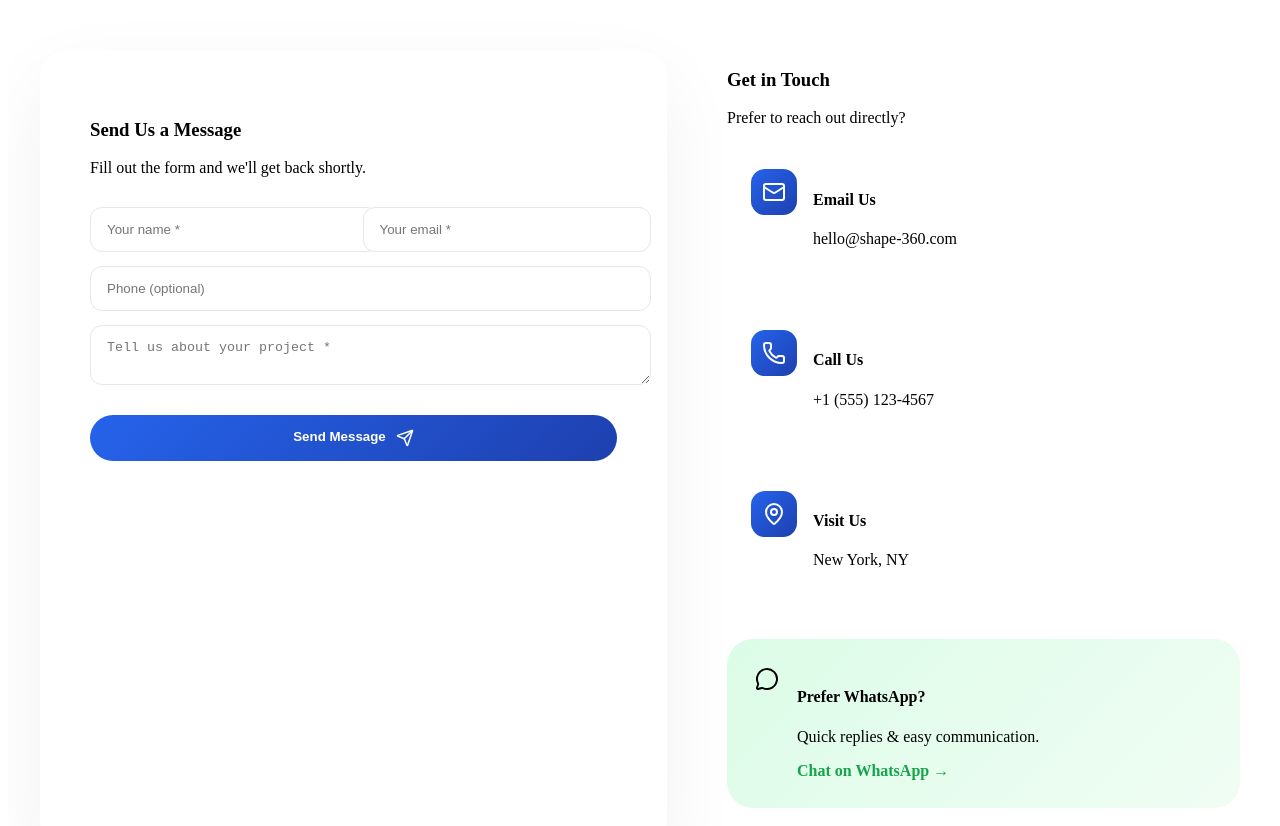
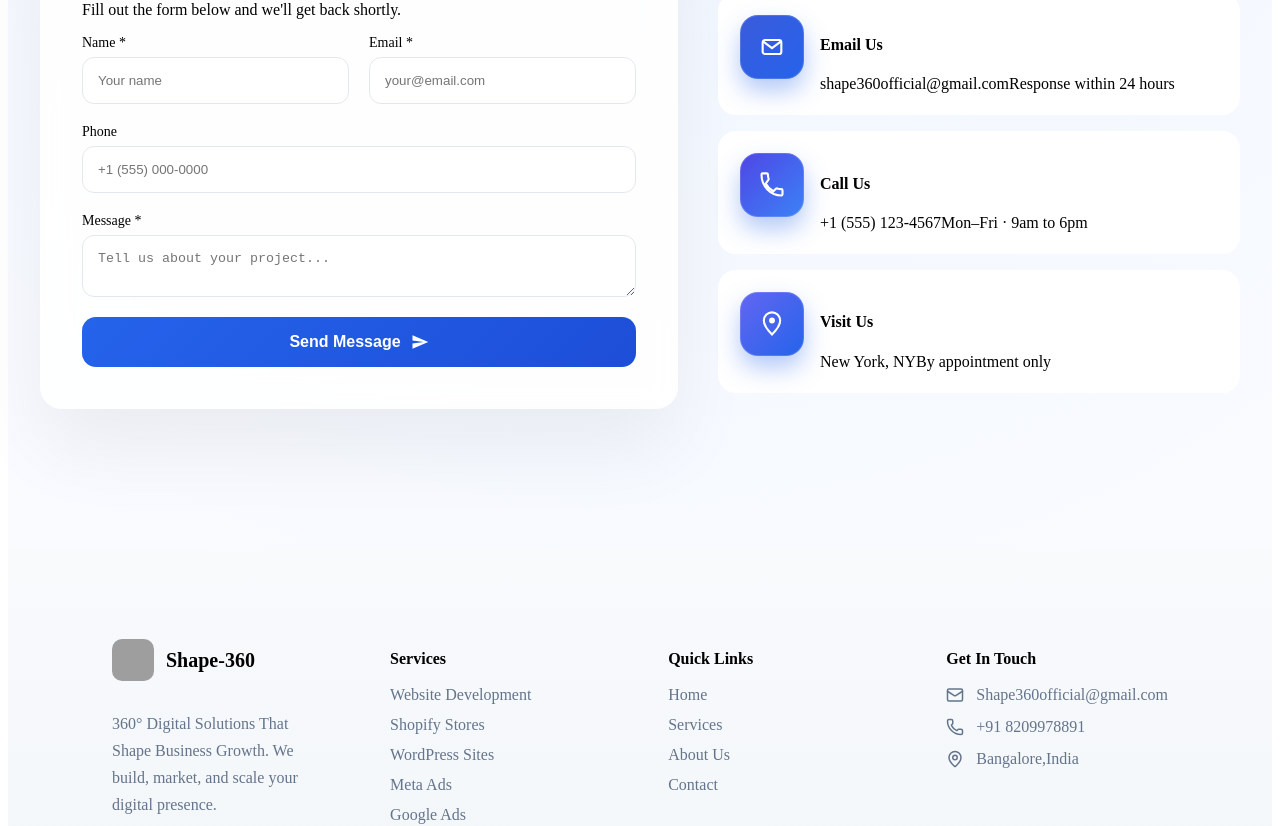
Before and after one commit to Manish01137/shape-360, a React (Vite) app: page /contact in a window 1280 px wide. Shown: the part 580-1406 px from the top of the page. Built offline with nearby package versions, Linux system fonts and the light colour scheme; grey boxes are pictures that could not be loaded.

Commit message:
Add premium contact page with EmailJS integration

```diff
--- a/src/pages/Contact/Contact.css
+++ b/src/pages/Contact/Contact.css
@@ -1,174 +1,225 @@
+/* PAGE */
 .contact-page {
-    overflow-x: hidden;
+  background: radial-gradient(circle at top, #eef4ff, #f9fbff);
+  padding-bottom: 100px;
 }
 
 /* HERO */
 .contact-hero {
-    padding: 140px 0 120px;
   text-align: center;
-    background: radial-gradient(circle at top, #eef2ff, #ffffff 70%);
+  padding: 110px 20px 70px;
+}
+
+.contact-tag {
+  color: #2563eb;
+  font-weight: 700;
+  letter-spacing: 2px;
 }
 
 .contact-hero h1 {
-    font-size: clamp(42px, 6vw, 64px);
-    margin: 18px 0;
+  font-size: 56px;
+  margin: 20px 0;
+  color: #0f172a;
 }
 
 .contact-hero h1 span {
-    color: #2563eb;
+  background: linear-gradient(135deg, #2563eb, #38bdf8);
+  -webkit-background-clip: text;
+  color: transparent;
 }
 
 .contact-hero p {
-    max-width: 700px;
+  max-width: 720px;
   margin: auto;
+  font-size: 18px;
   color: #64748b;
 }
 
-  /* CONTENT */
+/* LAYOUT */
 .contact-content {
-    padding: 120px 0;
+  max-width: 1200px;
+  margin: auto;
+  padding: 40px 20px;
+  display: grid;
+  grid-template-columns: 1.1fr 0.9fr;
+  gap: 40px;
 }
 
-  .contact-grid {
-    display: grid;
-    grid-template-columns: 1.1fr 0.9fr;
-    gap: 60px;
+/* GLASS CARD */
+.glass {
+  backdrop-filter: blur(14px);
+  background: rgba(255,255,255,0.85);
 }
 
 /* FORM */
-  .contact-form {
-    background: white;
-    padding: 50px;
-    border-radius: 28px;
-    box-shadow: 0 30px 80px rgba(0,0,0,0.06);
-    position: relative;
-    z-index: 1; /* ✅ FIXED */
+.contact-form-card {
+  padding: 42px;
+  border-radius: 22px;
+  box-shadow: 0 40px 80px rgba(0,0,0,0.06);
 }
 
-  /* Animated gradient border */
-  .contact-form::before {
-    content: "";
-    position: absolute;
-    inset: -2px;
-    border-radius: inherit;
-    background: linear-gradient(135deg,#2563eb,#9333ea,#2563eb);
-    background-size: 400%;
-    opacity: 0;
-    transition: opacity 0.4s;
-    z-index: -1;
+.form-row {
+  display: grid;
+  grid-template-columns: 1fr 1fr;
+  gap: 20px;
 }
 
-  .contact-form:hover::before {
-    opacity: 1;
-    animation: borderGlow 6s linear infinite;
+.form-group {
+  display: flex;
+  flex-direction: column;
+  margin-bottom: 20px;
 }
 
-  @keyframes borderGlow {
-    0% { background-position: 0% }
-    100% { background-position: 400% }
+.form-group label {
+  font-size: 14px;
+  margin-bottom: 6px;
 }
 
-  .field-row {
-    display: grid;
-    grid-template-columns: 1fr 1fr;
-    gap: 18px;
+.form-group input,
+.form-group textarea {
+  padding: 15px;
+  border-radius: 12px;
+  border: 1px solid #e2e8f0;
+  transition: all 0.3s ease;
 }
 
-  .contact-form input,
-  .contact-form textarea {
-    width: 100%;
-    padding: 14px 16px;
-    margin-top: 14px;
-    border-radius: 12px;
-    border: 1px solid #e5e7eb;
-    outline: none;
+.form-group input:focus,
+.form-group textarea:focus {
+  border-color: #2563eb;
+  box-shadow: 0 0 0 4px rgba(37,99,235,0.15);
 }
 
-  .contact-form button {
-    margin-top: 26px;
+/* SEND BUTTON */
+.send-btn {
   width: 100%;
-    padding: 14px;
-    background: linear-gradient(135deg,#2563eb,#1e40af);
+  padding: 16px;
+  border-radius: 14px;
+  border: none;
+  cursor: pointer;
+  background: linear-gradient(135deg, #2563eb, #1d4ed8);
   color: white;
-    border-radius: 999px;
+  font-size: 16px;
   font-weight: 600;
   display: flex;
+  align-items: center;
   justify-content: center;
   gap: 10px;
-    transition: transform 0.3s, box-shadow 0.3s;
+  transition: all 0.35s ease;
 }
 
-  .contact-form button:hover {
-    transform: translateY(-3px);
-    box-shadow: 0 20px 50px rgba(37,99,235,0.45);
+.send-btn svg {
+  width: 18px;
+  fill: white;
 }
 
-  .success-msg {
-    display: block;
-    margin-top: 16px;
-    color: #16a34a;
+.send-btn:hover {
+  transform: translateY(-3px);
+  box-shadow: 0 20px 40px rgba(37,99,235,0.4);
 }
 
-  /* INFO */
-  .contact-info .info-card {
+/* INFO SECTION */
+.contact-info h2 {
+  margin-bottom: 6px;
+}
+
+.contact-info p {
+  color: #64748b;
+  margin-bottom: 20px;
+}
+
+/* INFO CARD */
+.info-card {
   display: flex;
   gap: 16px;
+  padding: 22px;
+  border-radius: 18px;
+  margin-bottom: 16px;
   background: white;
-    padding: 24px;
-    border-radius: 20px;
-    margin-top: 18px;
-    transition: transform 0.3s, box-shadow 0.3s;
+  transition: all 0.4s ease;
 }
 
-  .contact-info .info-card:hover {
+.info-card:hover {
   transform: translateY(-6px);
-    box-shadow: 0 30px 70px rgba(37,99,235,0.18);
+  box-shadow: 0 30px 60px rgba(0,0,0,0.08);
 }
 
-  .info-card .icon {
-    background: linear-gradient(135deg,#2563eb,#1e40af);
-    color: white;
-    width: 46px;
-    height: 46px;
-    border-radius: 14px;
-    display: grid;
-    place-items: center;
+/* ICON TILE */
+.icon-tile {
+  width: 64px;
+  height: 64px;
+  border-radius: 18px;
+  background: linear-gradient(135deg, #3b5bdb, #2563eb);
+  display: flex;
+  align-items: center;
+  justify-content: center;
+  box-shadow:
+    0 12px 25px rgba(37,99,235,0.35),
+    inset 0 0 0 1px rgba(255,255,255,0.15);
+  transition: all 0.4s ease;
 }
 
-  /* WHATSAPP */
-  .whatsapp-box {
-    display: flex;
-    gap: 18px;
-    padding: 28px;
-    margin-top: 30px;
-    border-radius: 26px;
-    background: linear-gradient(135deg,#dcfce7,#f0fdf4);
+.icon-tile svg {
+  width: 28px;
+  height: 28px;
+  stroke: white;
+  stroke-width: 1.8;
+  fill: none;
+  transition: all 0.4s ease;
 }
 
-  .whatsapp-box a {
-    color: #16a34a;
-    font-weight: 600;
+.location svg circle {
+  fill: white;
+  stroke: none;
 }
 
-  /* RESPONSE */
-  .response-time {
-    margin-top: 22px;
-    display: flex;
-    gap: 10px;
-    color: #2563eb;
+.info-card:hover .icon-tile {
+  transform: translateY(-4px) scale(1.05);
 }
 
-  /* MOBILE */
+.info-card:hover svg {
+  transform: scale(1.1);
+}
+
+/* COLOR VARIANTS */
+.call .icon-tile {
+  background: linear-gradient(135deg, #4f46e5, #3b82f6);
+}
+
+.location .icon-tile {
+  background: linear-gradient(135deg, #6366f1, #2563eb);
+}
+
+/* ANIMATION */
+.fade-up {
+  animation: fadeUp 0.9s ease forwards;
+  opacity: 0;
+}
+
+.delay-1 { animation-delay: 0.2s; }
+.delay-2 { animation-delay: 0.4s; }
+
+@keyframes fadeUp {
+  from {
+    transform: translateY(30px);
+    opacity: 0;
+  }
+  to {
+    transform: translateY(0);
+    opacity: 1;
+  }
+}
+
+/* RESPONSIVE */
 @media (max-width: 900px) {
-    .contact-grid {
+  .contact-content {
     grid-template-columns: 1fr;
   }
 
-    .field-row {
+  .form-row {
     grid-template-columns: 1fr;
   }
 
-    .contact-form {
-      padding: 36px;
+  .contact-hero h1 {
+    font-size: 42px;
   }
 }
--- a/src/pages/Contact/Contact.jsx
+++ b/src/pages/Contact/Contact.jsx
@@ -1,62 +1,36 @@
-/* eslint-disable no-unused-vars */
+import { useRef } from "react";
+import emailjs from "@emailjs/browser";
 import "./Contact.css";
-import { useState } from "react";
-import { motion } from "framer-motion";
-import emailjs from "@emailjs/browser";
-import {
-  Mail,
-  Phone,
-  MapPin,
-  Send,
-  Clock,
-  MessageCircle,
-} from "lucide-react";
-
-const fadeUp = {
-  hidden: { opacity: 0, y: 40 },
-  visible: { opacity: 1, y: 0 },
-};
 
 const Contact = () => {
-  const [loading, setLoading] = useState(false);
-  const [success, setSuccess] = useState(false);
+  const formRef = useRef();
 
-  const handleSubmit = (e) => {
+  const sendEmail = (e) => {
     e.preventDefault();
-    setLoading(true);
 
     emailjs
       .sendForm(
-        "service_nl03ehg",        // ✅ your service ID
-        "contact_form",           // ✅ your template ID
-        e.target,
-        "REPLACE_WITH_PUBLIC_KEY" // ❗ replace with EmailJS public key
+        "service_nl03ehg",
+        "template_odit2uo",
+        formRef.current,
+        "oKwS_r9WGNcTvsRrC"
       )
       .then(() => {
-        setSuccess(true);
-        setLoading(false);
-        e.target.reset();
+        alert("✅ Message sent successfully!");
+        formRef.current.reset();
       })
       .catch((error) => {
+        alert("❌ Failed to send message. Try again.");
         console.error(error);
-        alert("Something went wrong. Please try again.");
-        setLoading(false);
       });
   };
 
   return (
     <main className="contact-page">
 
-      {/* ================= HERO ================= */}
-      <section className="contact-hero">
-        <motion.div
-          className="container"
-          variants={fadeUp}
-          initial="hidden"
-          animate="visible"
-          transition={{ duration: 0.8 }}
-        >
-          <span className="section-badge">CONTACT US</span>
+      {/* HERO */}
+      <section className="contact-hero fade-up">
+        <span className="contact-tag">CONTACT US</span>
         <h1>
           Let's Start Your <span>Digital Journey</span>
         </h1>
@@ -64,110 +38,122 @@ const Contact = () => {
           Tell us about your project — we'll guide you for free.
           No commitment, just honest advice and a clear roadmap.
         </p>
-        </motion.div>
       </section>
 
-      {/* ================= CONTENT ================= */}
+      {/* CONTENT */}
       <section className="contact-content">
-        <div className="container contact-grid">
 
-          {/* FORM */}
-          <motion.form
-            className="contact-form"
-            onSubmit={handleSubmit}
-            variants={fadeUp}
-            initial="hidden"
-            whileInView="visible"
-            viewport={{ once: true }}
-            transition={{ duration: 0.7 }}
-          >
-            <h3>Send Us a Message</h3>
-            <p>Fill out the form and we'll get back shortly.</p>
+        {/* LEFT FORM */}
+        <div className="contact-form-card glass fade-up delay-1">
+          <h2>Send Us a Message</h2>
+          <p>Fill out the form below and we'll get back shortly.</p>
 
-            <div className="field-row">
-              <input name="name" placeholder="Your name *" required />
+          <form ref={formRef} onSubmit={sendEmail} className="contact-form">
+
+            <div className="form-row">
+              <div className="form-group">
+                <label>Name *</label>
                 <input
-                name="email"
-                type="email"
-                placeholder="Your email *"
+                  type="text"
+                  name="name"
+                  placeholder="Your name"
                   required
                 />
               </div>
 
-            <input name="phone" placeholder="Phone (optional)" />
-            <textarea
-              name="message"
-              placeholder="Tell us about your project *"
+              <div className="form-group">
+                <label>Email *</label>
+                <input
+                  type="email"
+                  name="email"
+                  placeholder="your@email.com"
                   required
                 />
-
-            <button type="submit" disabled={loading}>
-              {loading ? "Sending..." : <>Send Message <Send size={18} /></>}
-            </button>
-
-            {success && (
-              <motion.span
-                className="success-msg"
-                initial={{ opacity: 0 }}
-                animate={{ opacity: 1 }}
-              >
-                ✅ Message sent successfully!
-              </motion.span>
-            )}
-          </motion.form>
-
-          {/* INFO */}
-          <motion.div
-            className="contact-info"
-            variants={fadeUp}
-            initial="hidden"
-            whileInView="visible"
-            viewport={{ once: true }}
-            transition={{ duration: 0.8 }}
-          >
-            <h3>Get in Touch</h3>
-            <p>Prefer to reach out directly?</p>
-
-            <InfoCard icon={<Mail />} title="Email Us" value="hello@shape-360.com" />
-            <InfoCard icon={<Phone />} title="Call Us" value="+1 (555) 123-4567" />
-            <InfoCard icon={<MapPin />} title="Visit Us" value="New York, NY" />
-
-            <div className="whatsapp-box">
-              <MessageCircle />
-              <div>
-                <h4>Prefer WhatsApp?</h4>
-                <p>Quick replies & easy communication.</p>
-                <a
-                  href="https://wa.me/15551234567"
-                  target="_blank"
-                  rel="noreferrer"
-                >
-                  Chat on WhatsApp →
-                </a>
               </div>
             </div>
 
-            <div className="response-time">
-              <Clock size={18} />
-              <span>Average response time: Within 24 hours</span>
+            <div className="form-group">
+              <label>Phone</label>
+              <input
+                type="text"
+                name="phone"
+                placeholder="+1 (555) 000-0000"
+              />
             </div>
-          </motion.div>
+
+            <div className="form-group">
+              <label>Message *</label>
+              <textarea
+                name="message"
+                placeholder="Tell us about your project..."
+                required
+              />
+            </div>
+
+            <button type="submit" className="send-btn">
+              <span>Send Message</span>
+              <svg viewBox="0 0 24 24">
+                <path d="M2 21l21-9L2 3v7l15 2-15 2v7z" />
+              </svg>
+            </button>
+          </form>
+        </div>
+
+        {/* RIGHT INFO */}
+        <div className="contact-info fade-up delay-2">
+          <h2>Get in Touch</h2>
+          <p>Prefer to reach out directly? Here's how.</p>
+
+          {/* EMAIL */}
+          <div className="info-card email">
+            <div className="icon-tile">
+              <svg viewBox="0 0 24 24">
+                <rect x="4" y="6" width="16" height="12" rx="2" />
+                <path d="M4 7l8 6 8-6" />
+              </svg>
+            </div>
+            <div>
+              <h4>Email Us</h4>
+              <a href="mailto:shape360official@gmail.com">
+                shape360official@gmail.com
+              </a>
+              <span>Response within 24 hours</span>
+            </div>
+          </div>
+
+          {/* CALL */}
+          <div className="info-card call">
+            <div className="icon-tile">
+              <svg viewBox="0 0 24 24">
+                <path d="M6.6 10.8a15.5 15.5 0 006.6 6.6l2.2-2.2a1 1 0 011-.24c1.1.36 2.3.56 3.6.56a1 1 0 011 1V20a1 1 0 01-1 1C10.8 21 3 13.2 3 3a1 1 0 011-1h3.5a1 1 0 011 1c0 1.3.2 2.5.6 3.6a1 1 0 01-.25 1z"/>
+              </svg>
+            </div>
+            <div>
+              <h4>Call Us</h4>
+              <a href="tel:+15551234567">+1 (555) 123-4567</a>
+              <span>Mon–Fri · 9am to 6pm</span>
+            </div>
+          </div>
+
+          {/* LOCATION */}
+          <div className="info-card location">
+            <div className="icon-tile">
+              <svg viewBox="0 0 24 24">
+                <path d="M12 21s7-7 7-12a7 7 0 10-14 0c0 5 7 12 7 12z"/>
+                <circle cx="12" cy="9" r="2.5"/>
+              </svg>
+            </div>
+            <div>
+              <h4>Visit Us</h4>
+              <span>New York, NY</span>
+              <span>By appointment only</span>
+            </div>
+          </div>
 
         </div>
       </section>
-
     </main>
   );
 };
 
-const InfoCard = ({ icon, title, value }) => (
-  <div className="info-card">
-    <div className="icon">{icon}</div>
-    <div>
-      <h4>{title}</h4>
-      <p>{value}</p>
-    </div>
-  </div>
-);
-
 export default Contact;
```
Also changed, not shown: 1 other file (tests, documents, lock files or other folders). Lines whose indentation alone changed are shown as unchanged.
